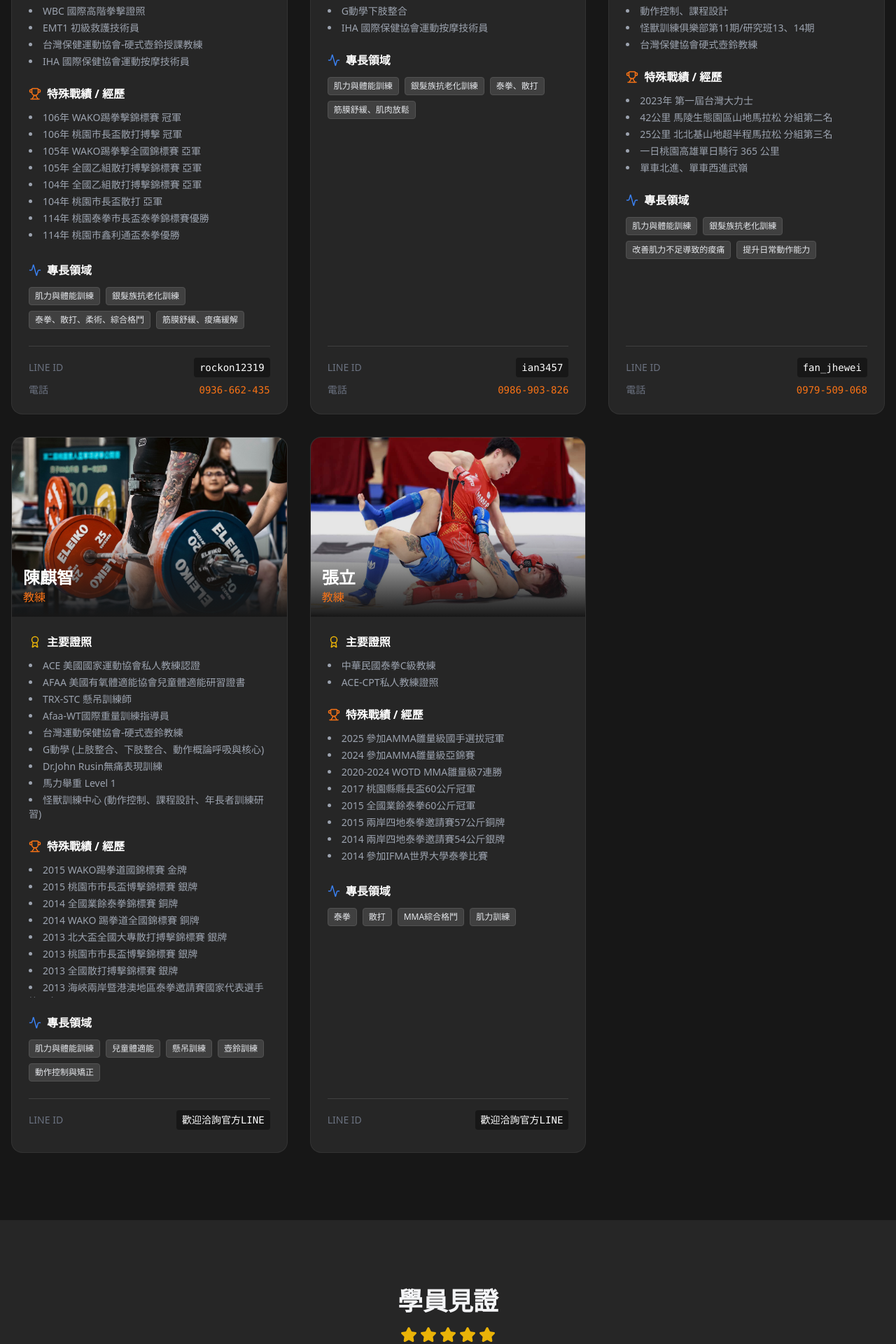
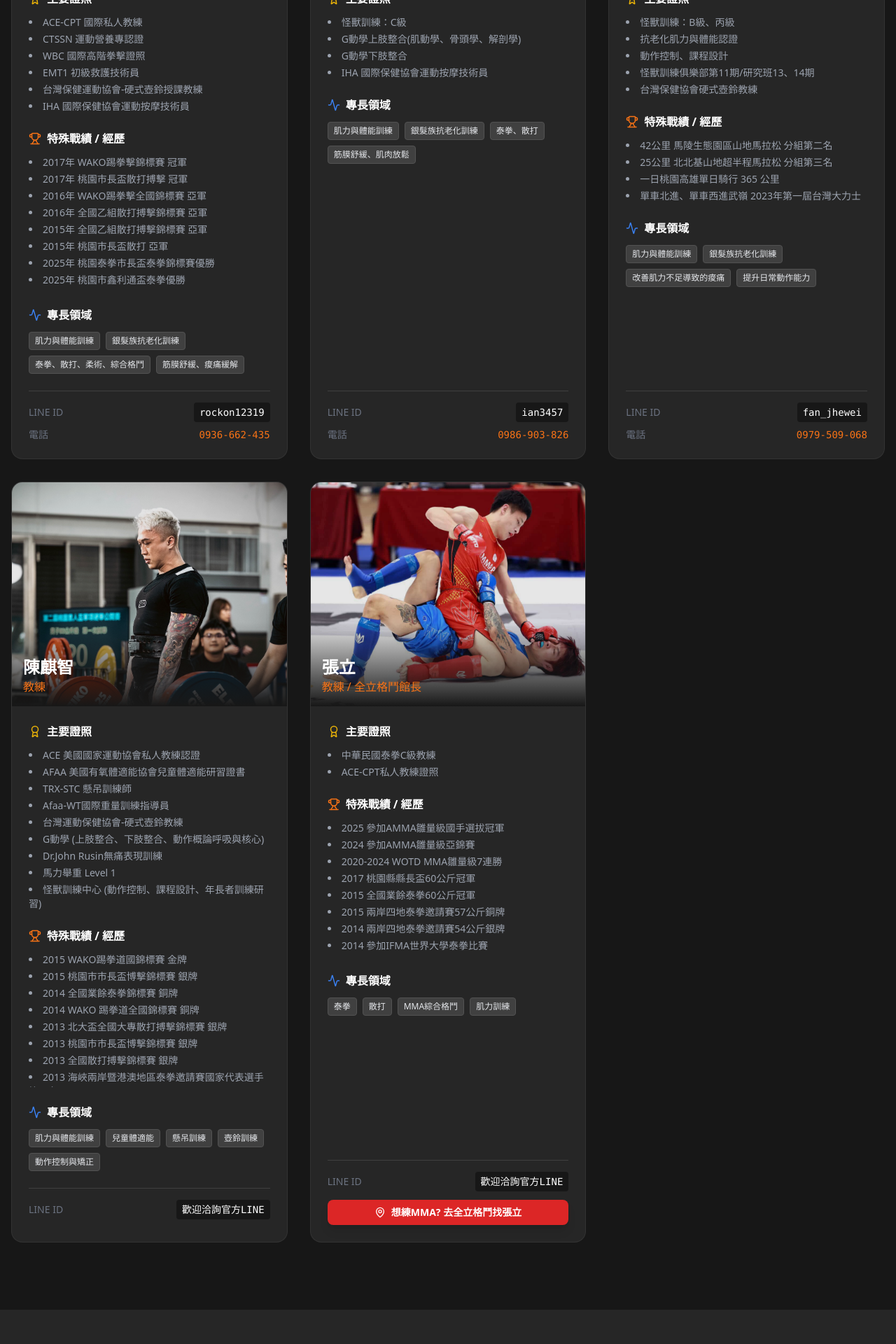
Before and after one commit to rockon12319/B.S-strength, a React (Create React App) app: page / in a window 1280 px wide. Shown: the part 3400-5320 px from the top of the page at 70% size. Built offline with nearby package versions, Linux system fonts and the light colour scheme.

Commit message:
update coaches

```diff
--- a/src/App.js
+++ b/src/App.js
@@ -488,15 +488,15 @@ const BSGymWebsite = () => {
                 "筋膜舒緩、痠痛緩解",
               ]}
               achievements={[
-                "106年 WAKO踢拳擊錦標賽 冠軍",
-                "106年 桃園市長盃散打搏擊 冠軍",
-                "105年 WAKO踢拳擊全國錦標賽 亞軍",
-                "105年 全國乙組散打搏擊錦標賽 亞軍",
-                "104年 全國乙組散打搏擊錦標賽 亞軍",
-                "104年 桃園市長盃散打 亞軍",
-                "114年 桃園泰拳市長盃泰拳錦標賽優勝",
-                "114年 桃園市鑫利通盃泰拳優勝",
-                "113年 桃園市第五屆泰拳交流賽優勝",
+                "2017年 WAKO踢拳擊錦標賽 冠軍",
+                "2017年 桃園市長盃散打搏擊 冠軍",
+                "2016年 WAKO踢拳擊全國錦標賽 亞軍",
+                "2016年 全國乙組散打搏擊錦標賽 亞軍",
+                "2015年 全國乙組散打搏擊錦標賽 亞軍",
+                "2015年 桃園市長盃散打 亞軍",
+                "2025年 桃園泰拳市長盃泰拳錦標賽優勝",
+                "2025年 桃園市鑫利通盃泰拳優勝",
+                "2024年 桃園市第五屆泰拳交流賽優勝",
               ]}
             />
 
@@ -542,11 +542,10 @@ const BSGymWebsite = () => {
                 "提升日常動作能力",
               ]}
               achievements={[
-                "2023年 第一屆台灣大力士",
                 "42公里 馬陵生態園區山地馬拉松 分組第二名",
                 "25公里 北北基山地超半程馬拉松 分組第三名",
                 "一日桃園高雄單日騎行 365 公里",
-                "單車北進、單車西進武嶺",
+                "單車北進、單車西進武嶺 2023年第一屆台灣大力士",
               ]}
             />
 
@@ -593,7 +592,7 @@ const BSGymWebsite = () => {
             {/* Coach Zhang Li (New) */}
             <CoachCard
               name="張立"
-              title="教練"
+              title="教練 / 全立格鬥館長"
               image="/coach-li.jpg"
               lineId="歡迎洽詢官方LINE"
               phone=""
@@ -614,6 +613,10 @@ const BSGymWebsite = () => {
                 "2011 陽明盃散打56公斤冠軍",
                 "2011 全國散打56公斤冠軍",
               ]}
+              customAction={{
+                text: "想練MMA? 去全立格鬥找張立",
+                url: "https://www.google.com/maps/place/%E5%85%A8+%E7%AB%8B+%E6%A0%BC+%E9%AC%A5/@24.9630095,121.2603245,985m/data=!3m2!1e3!4b1!4m6!3m5!1s0x346819f83462c0b1:0x52cc93ee6224fa3c!8m2!3d24.9630047!4d121.2628994!16s%2Fg%2F11x0c6ypq0?authuser=0&entry=ttu&g_ep=EgoyMDI1MTEyMy4xIKXMDSoASAFQAw%3D%3D",
+              }}
             />
           </div>
         </div>
@@ -948,7 +951,7 @@ const ScheduleItem = ({ day, time, title, color }) => (
   </div>
 );
 
-// Updated CoachCard Component to include Achievements
+// Updated CoachCard Component to include Achievements and Custom Action
 const CoachCard = ({
   name,
   title,
@@ -958,14 +961,15 @@ const CoachCard = ({
   lineId,
   phone,
   achievements,
+  customAction,
 }) => (
   <div className="bg-neutral-800 rounded-2xl overflow-hidden border border-neutral-700/50 hover:border-orange-500/30 transition-all hover:shadow-xl group flex flex-col h-full">
-    <div className="h-64 overflow-hidden relative bg-neutral-700">
+    <div className="h-80 overflow-hidden relative bg-neutral-700">
       {/* Added onError to handle broken images gracefully */}
       <img
         src={image}
         alt={name}
-        className="w-full h-full object-cover transition-transform duration-500 group-hover:scale-105 filter brightness-90 group-hover:brightness-100"
+        className="w-full h-full object-cover object-top transition-transform duration-500 group-hover:scale-105 filter brightness-90 group-hover:brightness-100"
         onError={(e) => {
           e.target.src = "https://via.placeholder.com/800x600?text=Coach+Image";
         }}
@@ -1035,6 +1039,20 @@ const CoachCard = ({
               className="text-orange-500 hover:underline font-mono"
             >
               {phone}
+            </a>
+          </div>
+        )}
+        {/* Custom Action Button */}
+        {customAction && (
+          <div className="mt-3">
+            <a
+              href={customAction.url}
+              target="_blank"
+              rel="noreferrer noopener"
+              className="block w-full text-center bg-red-600 hover:bg-red-700 text-white py-2 rounded-lg text-sm font-bold transition-colors flex items-center justify-center gap-2 shadow-lg"
+            >
+              <MapPin size={16} />
+              {customAction.text}
             </a>
           </div>
         )}
```
